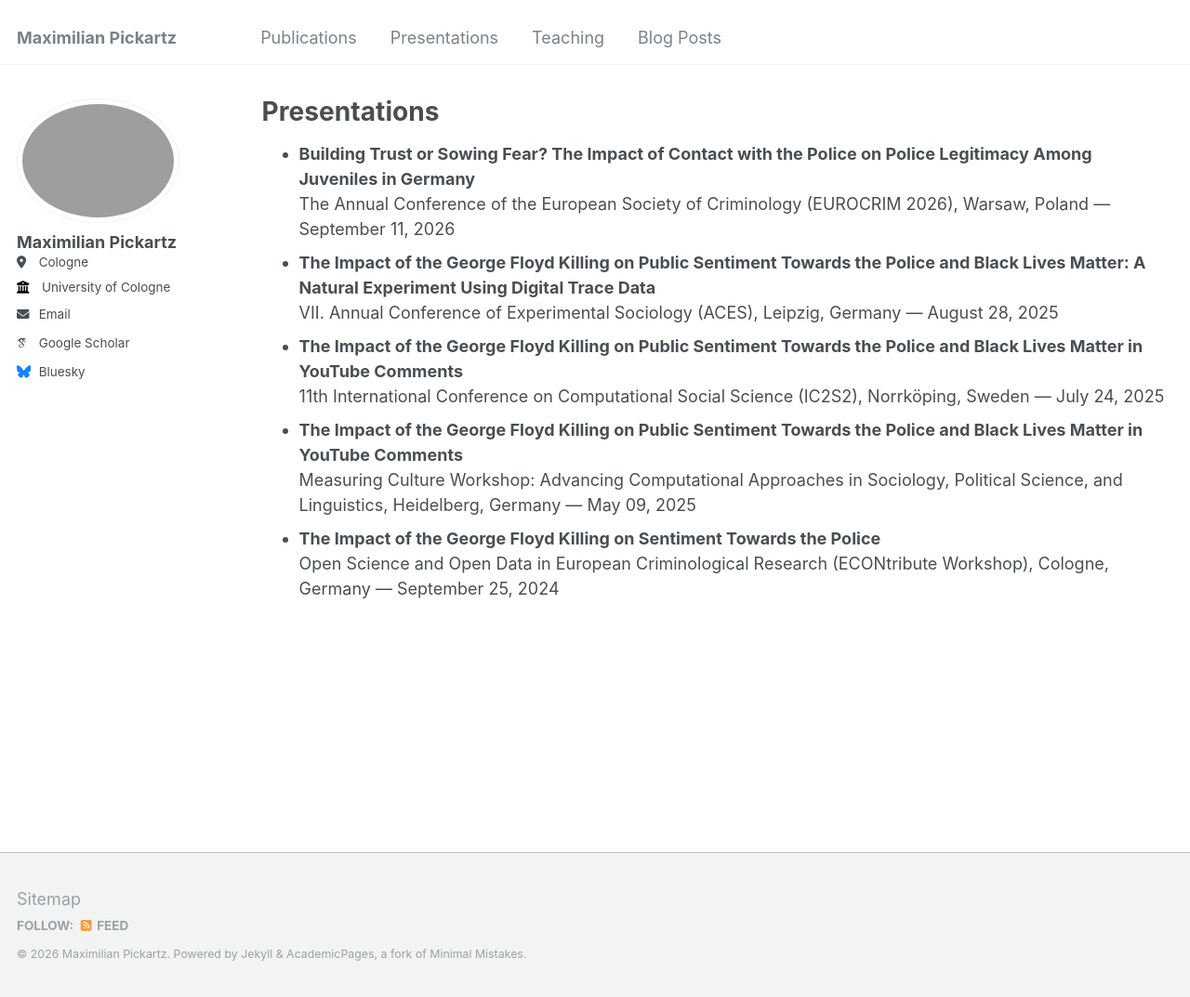
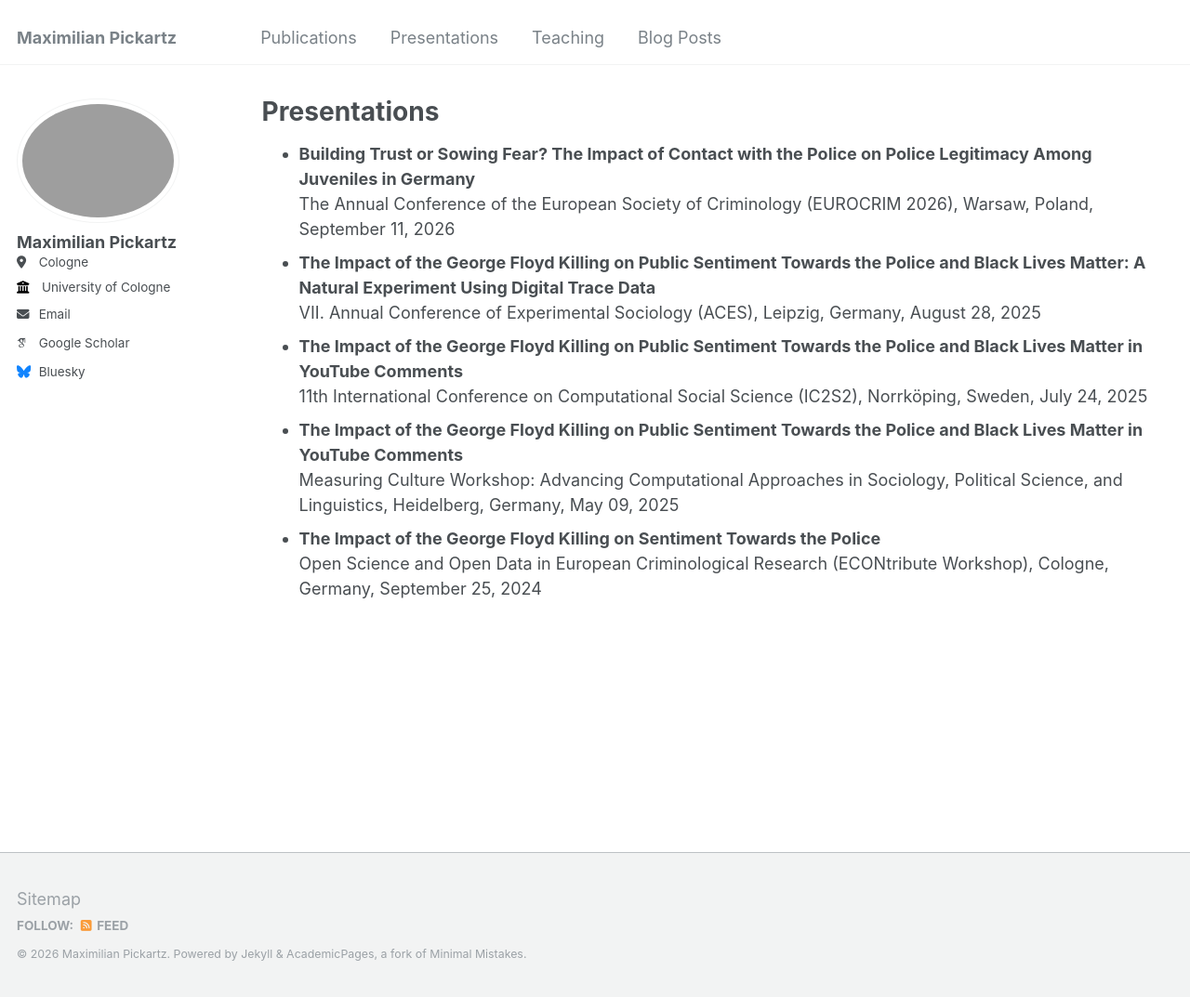
Before and after one commit to maxpi99/maxpi99.github.io, a Jekyll site: the page built from _pages/talks.html, in a window 1280 px wide and 1073 px high. Shown: the whole window at 93% size. Built offline with Jekyll 4.4.1, drawn with Linux system fonts in a browser that asks for light colours; some web fonts are replaced.

Commit message:
Remove em dash from talks listing
Co-Authored-By: Claude Sonnet 5 <noreply@anthropic.com>
Claude-Session: https://claude.ai/code/session_01BawwCNMWs2iCezo7A5iREW

```diff
--- a/_pages/talks.html
+++ b/_pages/talks.html
@@ -15,7 +15,7 @@ author_profile: true
 {% for post in site.talks reversed %}
   <li>
     <strong>{{ post.title }}</strong><br>
-    {{ post.venue }}, {{ post.location }} &mdash; {{ post.date | date: '%B %d, %Y' }}
+    {{ post.venue }}, {{ post.location }}, {{ post.date | date: '%B %d, %Y' }}
   </li>
 {% endfor %}
 </ul>
```
